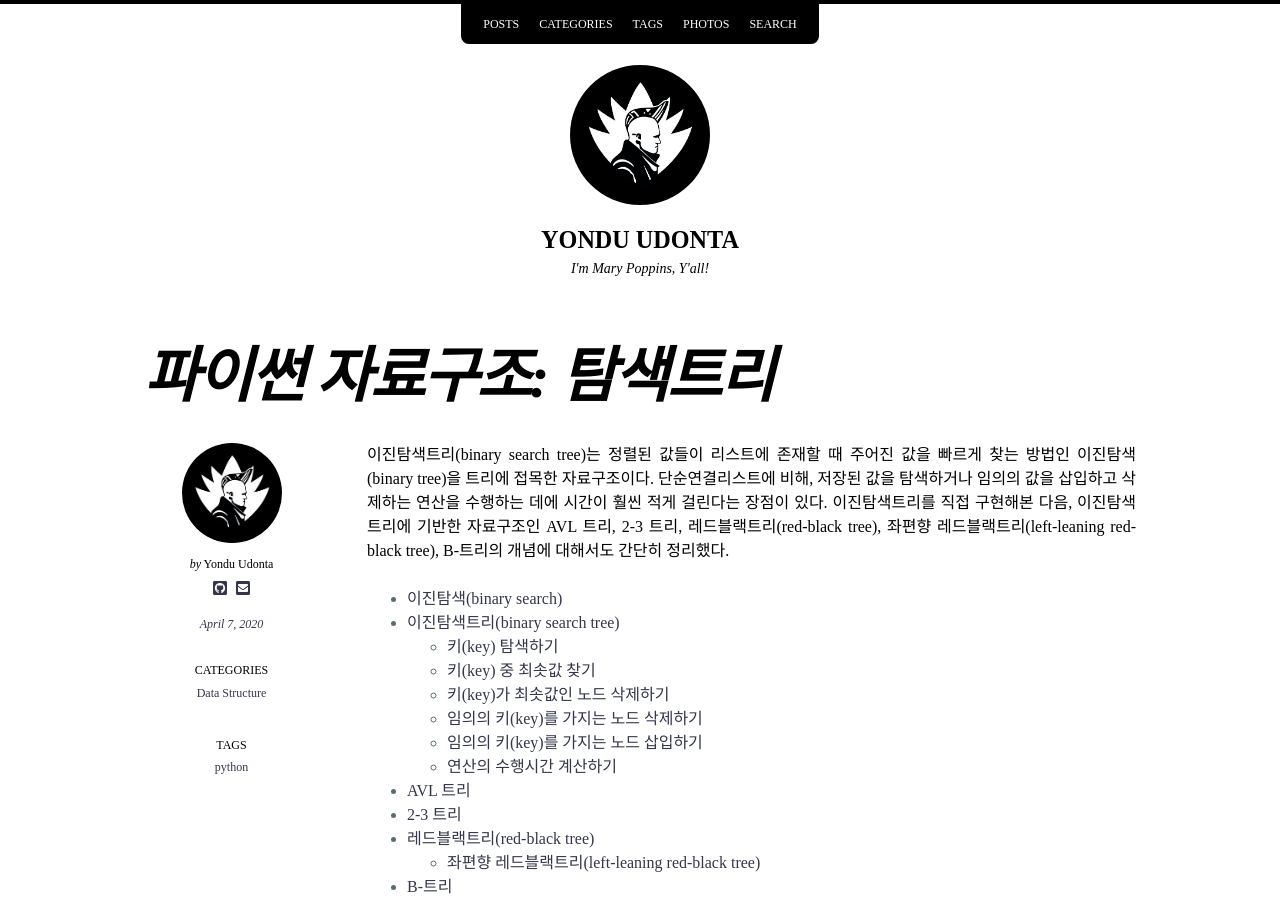
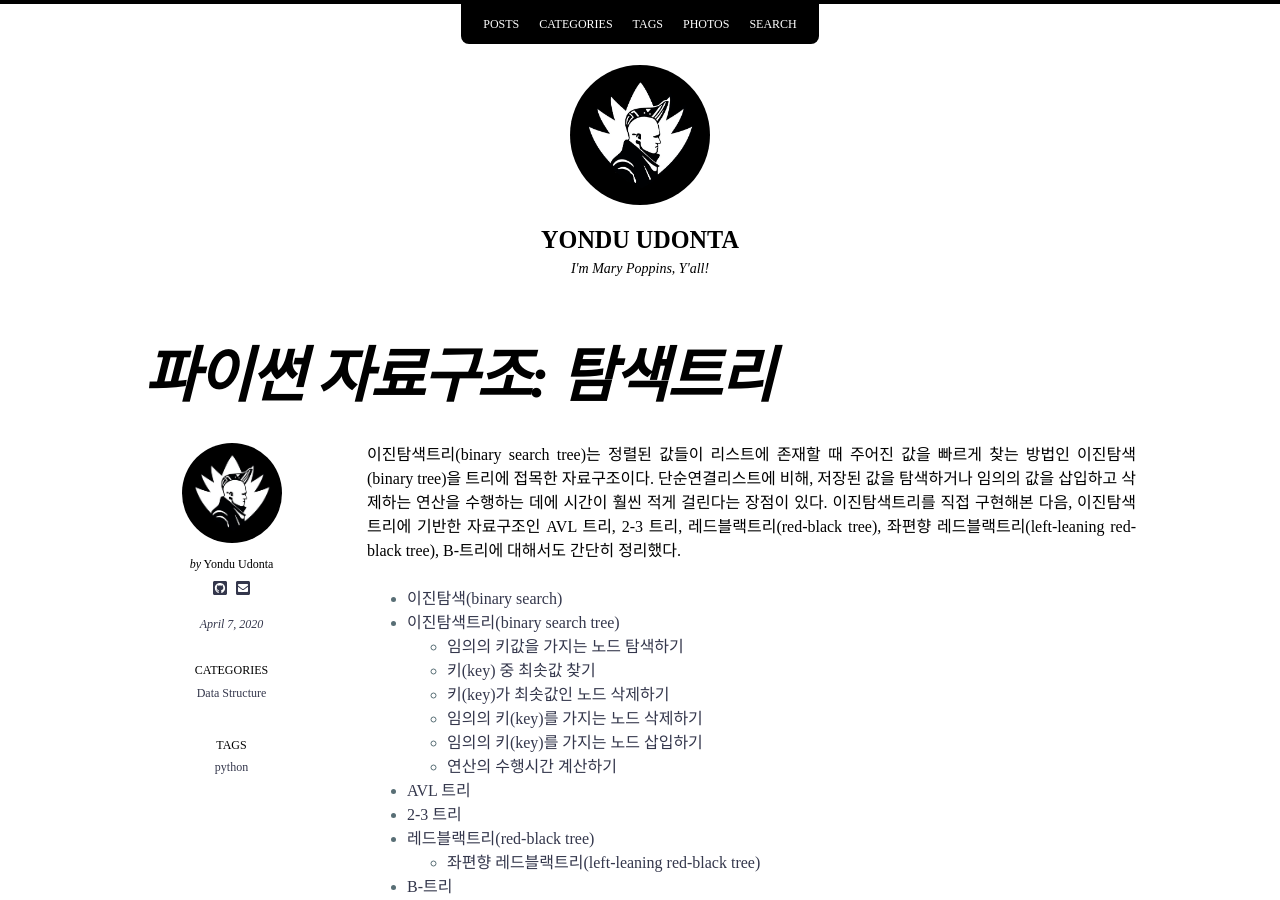
Before and after one commit to boreum0302/blog, a Jekyll site: the page built from _posts/2020-04-07-search-tree.md, in a window 1280 px wide and 900 px high. Built offline with Jekyll 4.4.1, drawn with Linux system fonts in a browser that asks for light colours; nearby versions of some CDN libraries; some web fonts are replaced; some of the changed text lies outside the part shown.

Commit message:
Update 2020-04-07-search-tree.md

````diff
--- a/_posts/2020-04-07-search-tree.md
+++ b/_posts/2020-04-07-search-tree.md
@@ -6,7 +6,8 @@ tags:
   - python
 ---
 
-이진탐색트리(binary search tree)는 정렬된 값들이 리스트에 존재할 때 주어진 값을 빠르게 찾는 방법인 이진탐색(binary tree)을 트리에 접목한 자료구조이다. 단순연결리스트에 비해, 저장된 값을 탐색하거나 임의의 값을 삽입하고 삭제하는 연산을 수행하는 데에 시간이 훨씬 적게 걸린다는 장점이 있다. 이진탐색트리를 직접 구현해본 다음, 이진탐색트리에 기반한 자료구조인 AVL 트리, 2-3 트리, 레드블랙트리(red-black tree), 좌편향 레드블랙트리(left-leaning red-black tree), B-트리의 개념에 대해서도 간단히 정리했다.
+이진탐색트리(binary search tree)는 정렬된 값들이 리스트에 존재할 때 주어진 값을 빠르게 찾는 방법인 이진탐색(binary tree)을 트리에 접목한 자료구조이다. 단순연결리스트에 비해, 저장된 값을 탐색하거나 임의의 값을 삽입하고 삭제하는 연산을 수행하는 데에 시간이 훨씬 적게 걸린다는 장점이 있다. 이진탐색트리를 직접 구현해본 다음, 이진탐색트리에 기반한 자료구조인 AVL 트리, 2-3 트리, 레드블랙트리(red-black tree), 좌편향 레드블랙트리(left-leaning red-black tree), B-트리에 대해서도 간단히 정리했다.
+
 - TABLE OF CONTENTS
 {:toc}
 
@@ -47,7 +48,7 @@ class BST:
 
 이진탐색트리(binary search tree)는 각 노드 `node`의 키값이 `node`의 왼쪽 서브트리에 있는 노드들의 키값들보다 크고, `n`의 오른쪽 서브트리에 있는 노드의 키값들보다 작은 이진트리이다. 그래서 이진탐색트리에서 중위순회를 수행하면 정렬된 출력을 얻게 된다.
 
-### 키(key) 탐색하기
+### 임의의 키값을 가지는 노드 탐색하기
 ```python
     # key를 키값으로 가지는 노드의 항목 반환하기
     def get(self, key):
````
